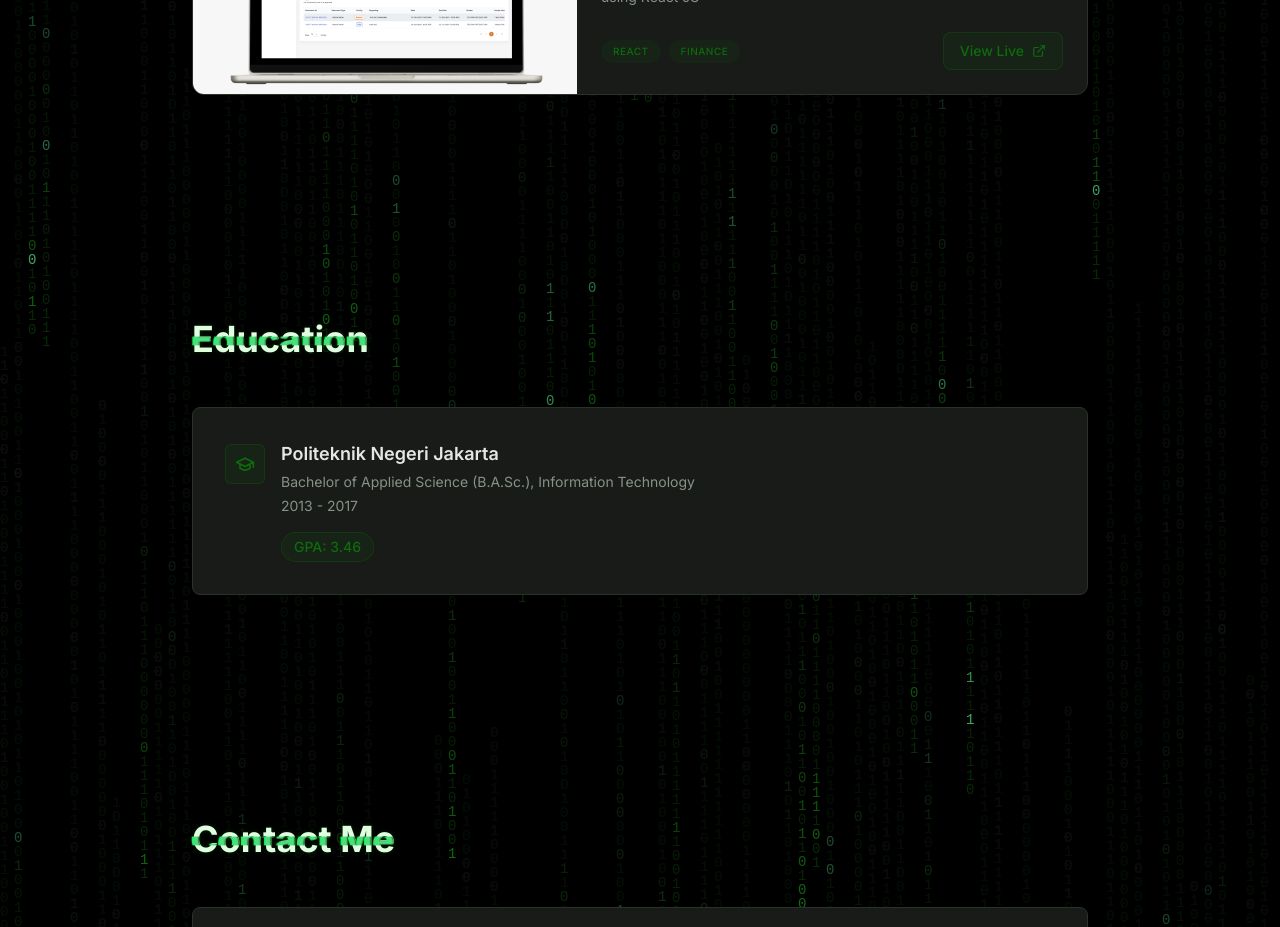
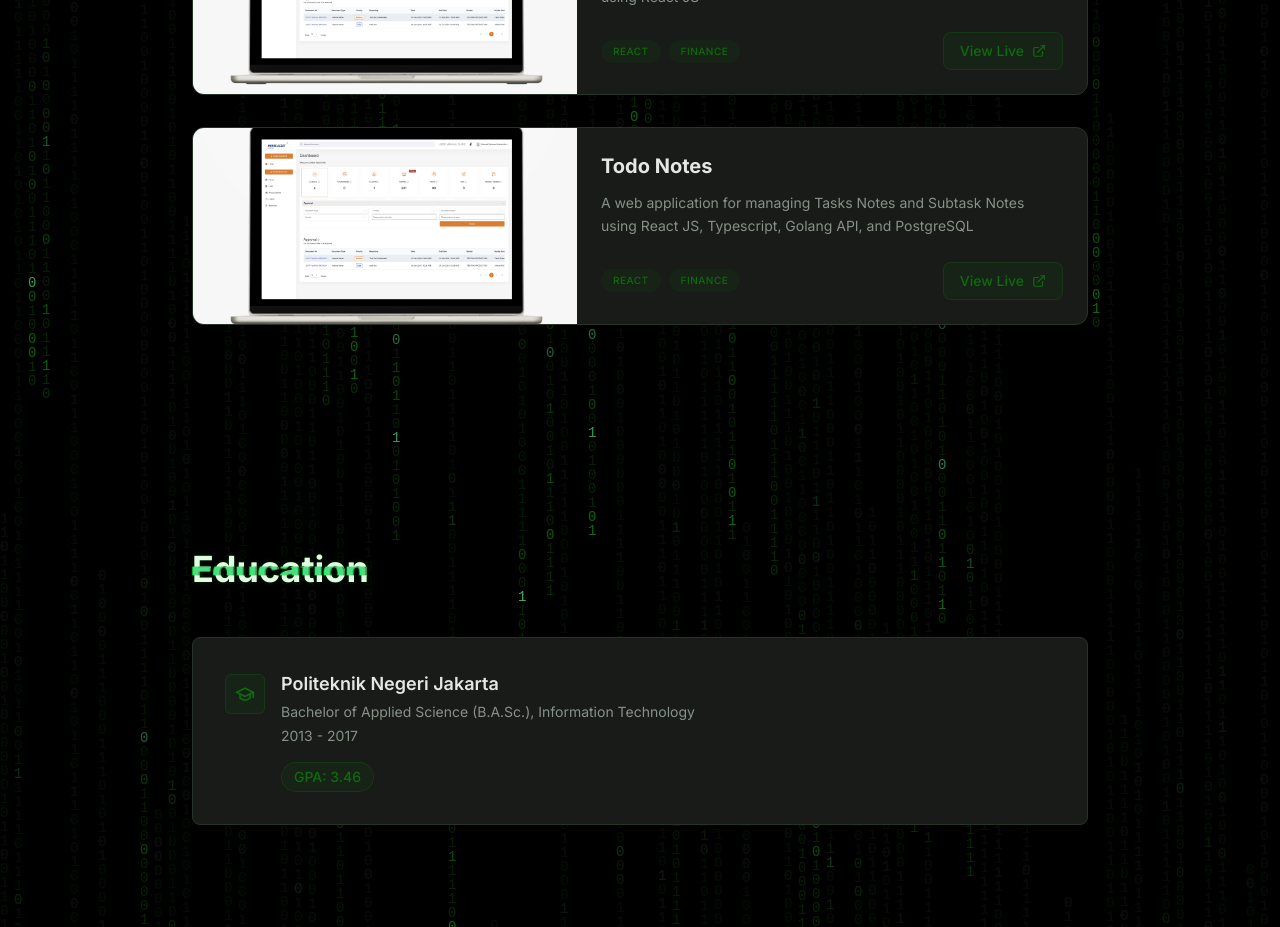
Before and after one commit to NaturalizerINA/my-portfolio, a Next.js app: page / in a window 1280 px wide. Shown: the part 2140-3067 px from the top of the page. Built offline with nearby package versions, Linux system fonts and the light colour scheme.

Commit message:
feat: add project item

```diff
--- a/app/components/Projects.tsx
+++ b/app/components/Projects.tsx
@@ -32,6 +32,13 @@ const projects = [
     title: "Document Management System",
     description:
       "A web application for managing the documents in internal Mirae Asset Sekuritas Indonesia like Internal Memo or Release Approval using React JS",
+    link: "https://document.miraeasset.co.id/",
+    image: "/project3-dms.webp",
+  },
+  {
+    title: "Todo Notes",
+    description:
+      "A web application for managing Tasks Notes and Subtask Notes using React JS, Typescript, Golang API, and PostgreSQL",
     link: "https://document.miraeasset.co.id/",
     image: "/project3-dms.webp",
   },
```
Also changed, not shown: public/project4-notes.webp (added).
